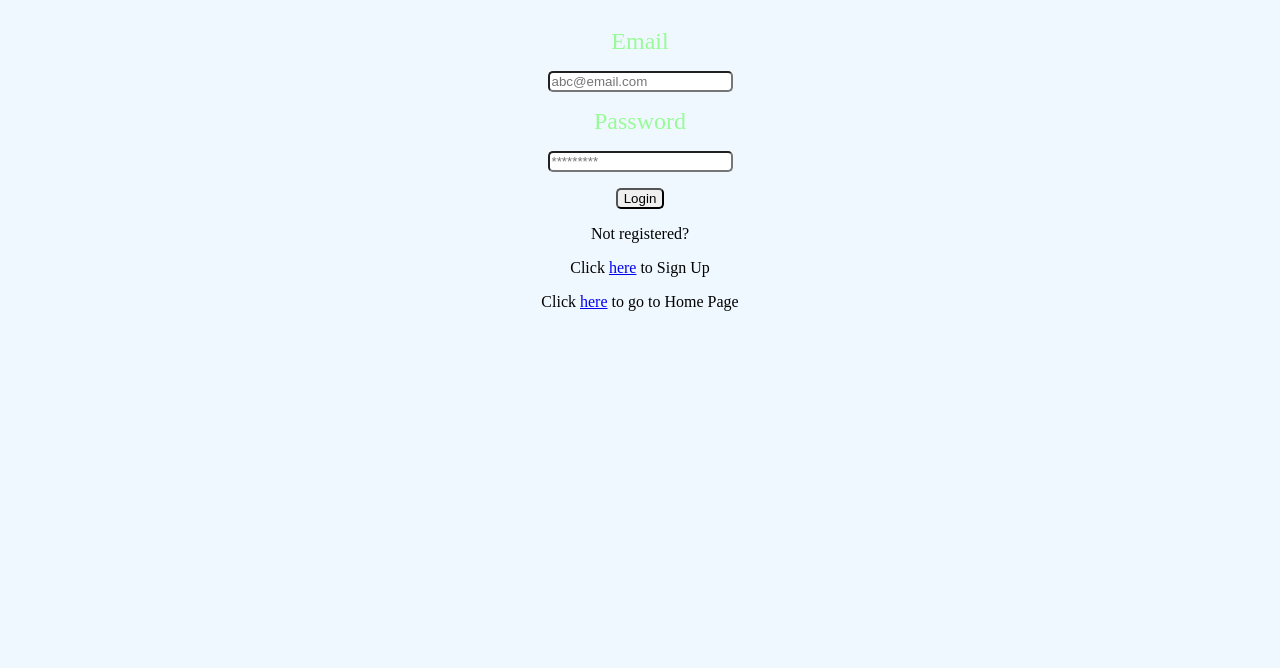
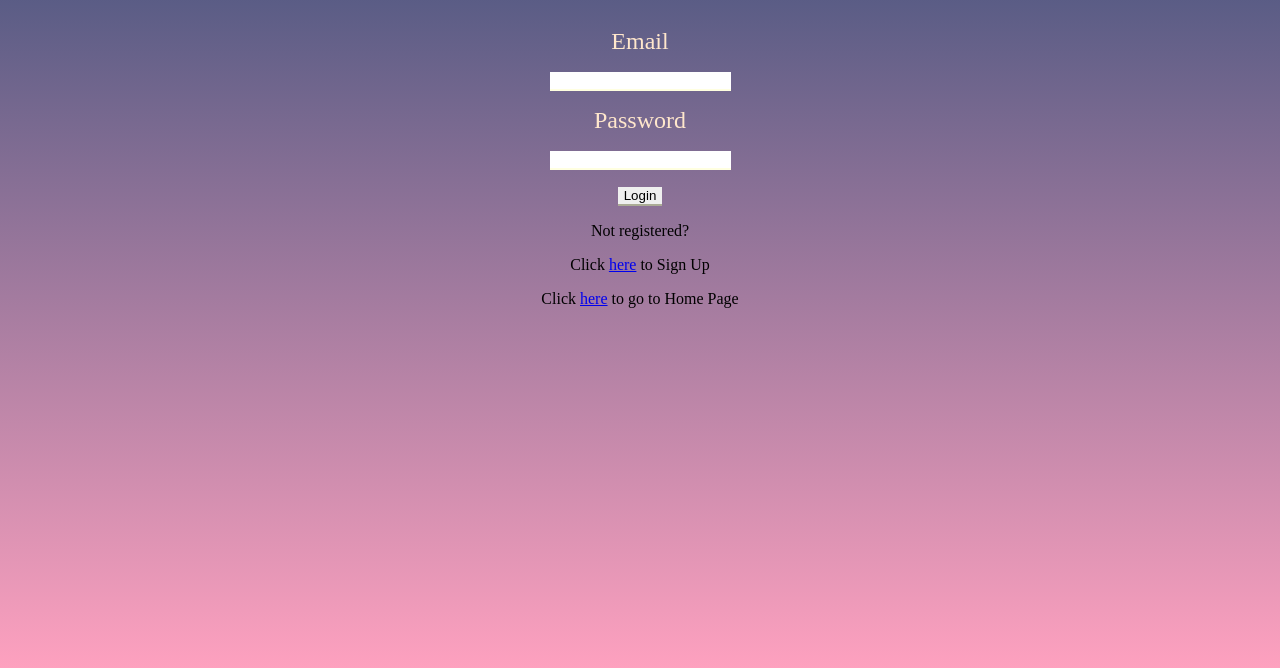
Before and after one commit to mohitnagpalhsr/Metaphyll, a plain HTML site: page login.html in a window 1280 px wide. Shown: the part 132-800 px from the top of the page. Drawn offline with Linux system fonts and the light colour scheme.

Commit message:
made some design changes

```diff
--- a/login.html
+++ b/login.html
@@ -13,11 +13,11 @@
         <p>
         <label for="email" class="email">Email</label>
         <p>
-        <input id="email" type="text" placeholder="abc@email.com" required />
+        <input id="email" type="text" required />
         <p>
         <label for="password" class="password">Password</label>
         <p>
-        <input id="password" type="password" placeholder="*********" required />
+        <input id="password" type="password" required />
         <p>
         <input type="submit" value="Login">
     </form>
--- a/style.css
+++ b/style.css
@@ -1,6 +1,11 @@
 body{
     text-align: center;
     background-color: aliceblue;
+    background-image: linear-gradient(#3A4F7A, #FEA1BF);
+    height: 100%;
+    margin: 0;
+    background-repeat: no-repeat;
+    background-attachment: fixed;
 }
 .index{
     display: inline-block;
@@ -18,15 +23,19 @@ h1{
 }
 
 input{
-    border-radius: 5px;
+    border-color: lightyellow;
+    border-top: hidden;
+    border-left: hidden;
+    border-right: hidden;
 }
 
 .email{
-    color:palegreen;
+    /*color:palegreen;*/
+    color: #FFE7CC;
     font-size: 1.5em;
 }
 
 .password{
-    color:palegreen;
+    color: #FFE7CC;
     font-size: 1.5em;
 }
```
Also changed, not shown: signup.html (+2 -2 lines).
